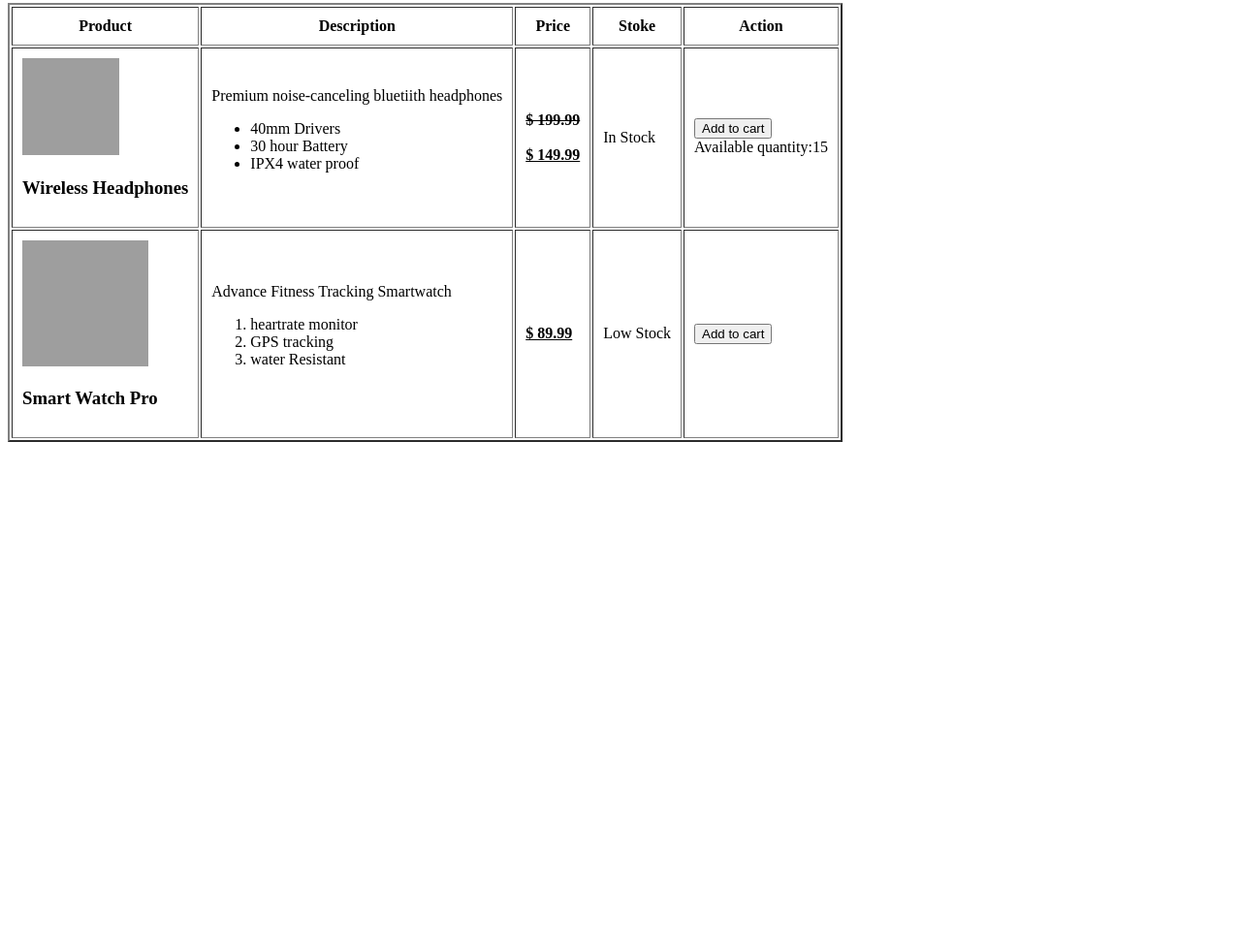
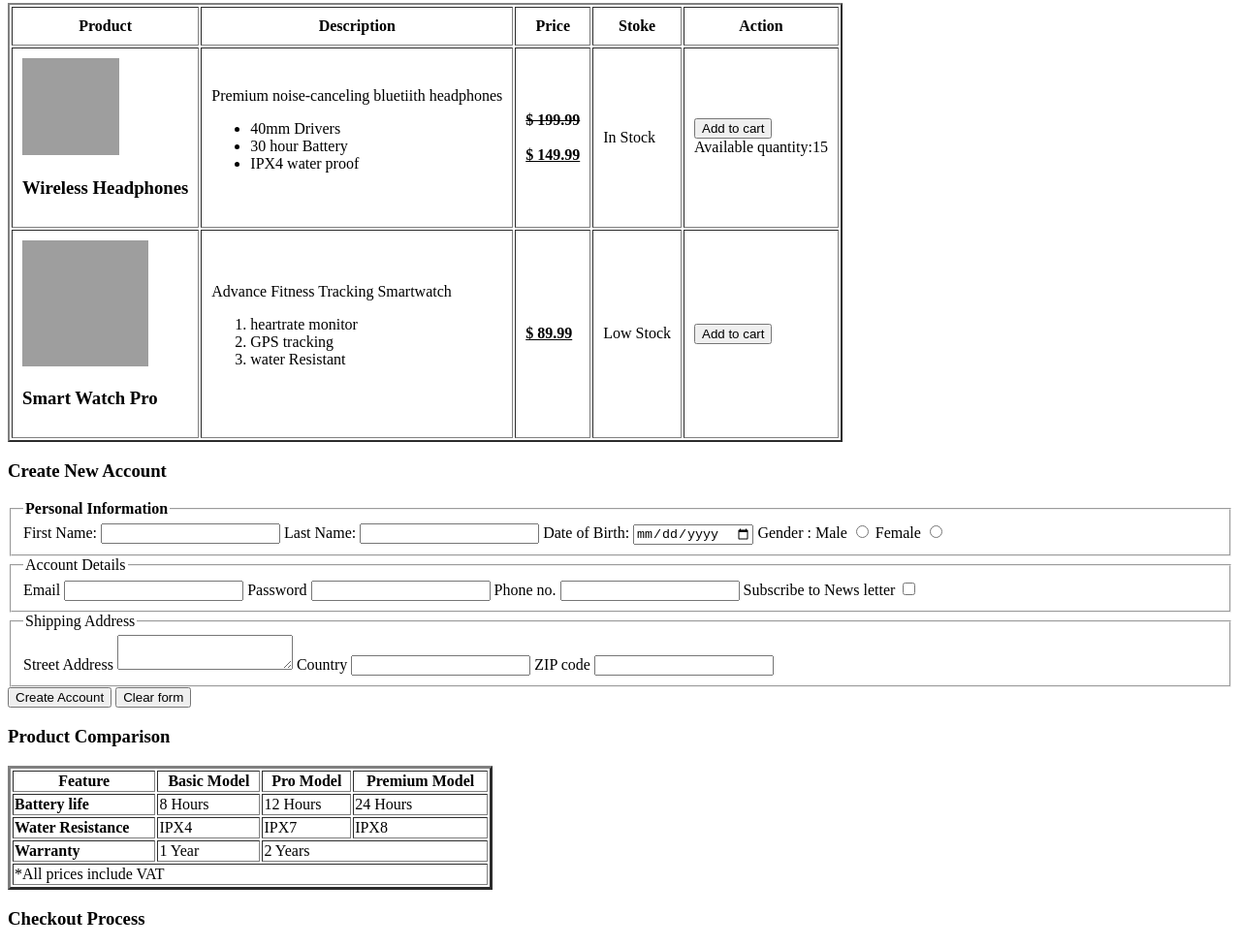
Before and after one commit to MubashirJilani/Last-Assignment, a plain HTML site: page index.html in a window 1280 px wide. Shown: the part 394-1371 px from the top of the page at 97% size. Before the commit the page ends 858 px from the top, so only its background shows below. Drawn offline with Linux system fonts and the light colour scheme; grey boxes are pictures that could not be loaded.

Commit message:
on working

```diff
--- a/index.html
+++ b/index.html
@@ -80,5 +80,82 @@
         <td><button>Add to cart</button></td>
       </tr>
     </table>
+    <h3>Create New Account</h3>
+    <form>
+      <fieldset>
+          <legend><b>Personal Information</b></legend>
+          <label for="firstName">First Name:</label>
+          <input type="text" id="firstName" name="firstName" required>
+
+          <label for="lastName">Last Name:</label>
+          <input type="text" id="lastName" name="lastName" required>
+
+          <label for="dob">Date of Birth:</label>
+          <input type="date" id="dob" name="dob" required>
+
+           Gender : <label for="Gender">Male</label>
+          <input type="radio" id="Gender" name="Gender" required>
+          <label for="Gender">Female</label>
+          <input type="radio" id="Gender" name="Gender" required>
+      </fieldset>
+    <fieldset>
+      <legend>Account Details</legend>
+
+      <label for="email">Email</label>
+      <input type="email" id="email" name="email" required>
+
+      <label for="pass">Password</label>
+      <input type="password" id="pass" name="pass" required>
+
+      <label for="call">Phone no.</label>
+      <input type="number" id="call" name="call" required>
+
+      <label for="news">Subscribe to News letter</label>
+      <input type="checkbox" id="news" name="news" required>
+    </fieldset>
+    <fieldset>
+      <legend>Shipping Address</legend>
+      <label for="all">Street Address</label>
+      <textarea name="all" id="all" required></textarea>
+
+      <label for="city">Country</label>
+      <input type="text" id="city" name="city" required>
+
+      <label for="code">ZIP code</label>
+      <input type="number" id="code" name="code" required>
+    </fieldset>
+    <button>Create Account </button> <button> Clear form</button>
+  </form>
+  <h3>Product Comparison</h3>
+  <table border="3" width="500">
+    <tr>
+      <th>Feature </th>
+      <th>Basic Model</th>
+      <th>Pro Model</th>
+      <th>Premium Model</th>
+    </tr>
+    <tr>
+      <td><b>Battery life</b></td>
+      <td>8 Hours</td>
+      <td>12 Hours</td>
+      <td>24 Hours</td>
+    </tr>
+    <tr>
+      <td><b>Water Resistance</b></td>
+      <td>IPX4</td>
+      <td>IPX7</td>
+      <td>IPX8</td>
+    </tr>
+    <tr>
+      <td><b>Warranty</b></td>
+      <td>1 Year</td>
+      <td colspan="2">2 Years</td>
+    </tr>
+    <tr>
+      <td colspan="4">*All prices include VAT</td>
+    </tr>
+  </table>
+  <h3>Checkout Process</h3>
+
   </body>
 </html>
```
